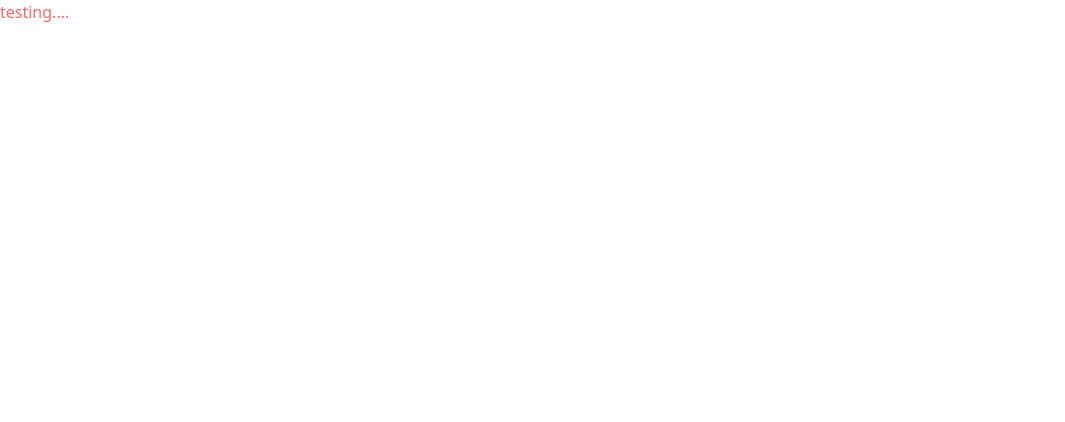
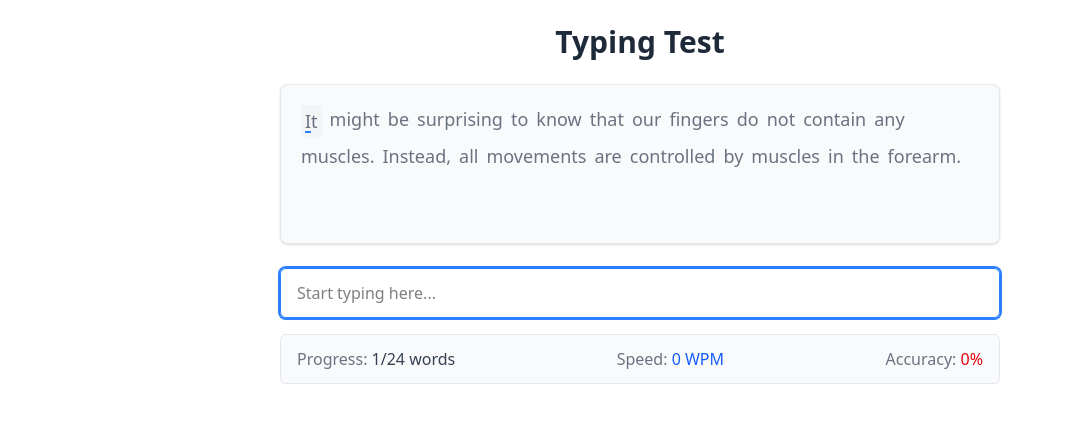
Before and after one commit to Mradul999/SmartStrokes, a React (Vite) app in the folder frontend/: page / in a window 1280 px wide. Shown: the top 422 px of the page, without its empty margins (0-1065 px from the left). Built offline with nearby package versions, Linux system fonts and the light colour scheme.

Commit message:
typing box added

```diff
--- a/frontend/src/App.jsx
+++ b/frontend/src/App.jsx
@@ -1,11 +1,12 @@
 import { useState } from 'react'
+import TypingBox from './components/TypingBox'
 
 function App() {
-  const [count, setCount] = useState(0)
+
 
   return (
     <>
-     <h1 className='text-red-400'>testing....</h1>
+    <TypingBox/>
     </>
   )
 }
--- /dev/null
+++ b/frontend/src/components/TypingBox.jsx
@@ -0,0 +1,206 @@
+import React, { useState, useEffect, useRef } from 'react';
+
+const TypingBox = () => {
+  const [userInput, setUserInput] = useState('');
+  const [startTime, setStartTime] = useState(null);
+  const [wpm, setWpm] = useState(0);
+  const [currentWordIndex, setCurrentWordIndex] = useState(0);
+  const [isComplete, setIsComplete] = useState(false);
+  const [wrongKeyPresses, setWrongKeyPresses] = useState({});
+  const inputRef = useRef(null);
+
+  const sampleText = "It might be surprising to know that our fingers do not contain any muscles. Instead, all movements are controlled by muscles in the forearm.";
+  const sampleWords = sampleText.split(' ');
+
+  useEffect(() => {
+    inputRef.current.focus();
+  }, []);
+
+  useEffect(() => {
+    if (userInput.length === 1 && !startTime) {
+      setStartTime(Date.now());
+    }
+
+    if (userInput.length > 0 && startTime) {
+      const timeElapsed = (Date.now() - startTime) / 60000;
+      const wordsTyped = userInput.trim().split(/\s+/).length;
+      setWpm(Math.floor(wordsTyped / timeElapsed));
+    }
+  }, [userInput, startTime]);
+
+  const handleInputChange = (e) => {
+    if (isComplete) return;
+
+    const value = e.target.value;
+    const lastChar = value[value.length - 1];
+    const currentPosition = value.length - 1;
+    const correspondingChar = sampleText[currentPosition];
+
+    // Track wrong key presses
+    if (value.length > userInput.length && lastChar && correspondingChar && lastChar !== correspondingChar) {
+      setWrongKeyPresses(prev => {
+        const newWrongPresses = { ...prev };
+        newWrongPresses[correspondingChar] = (newWrongPresses[correspondingChar] || 0) + 1;
+        return newWrongPresses;
+      });
+    }
+
+    setUserInput(value);
+
+    // Calculate current word index based on actual spaces
+    const spaceCount = (value.match(/ /g) || []).length;
+    const newWordIndex = Math.min(spaceCount, sampleWords.length - 1);
+    setCurrentWordIndex(newWordIndex);
+
+    // Check if all words are completed
+    if (newWordIndex >= sampleWords.length - 1) {
+      const userWords = value.split(' ');
+      const lastUserWord = userWords[userWords.length - 1] || '';
+      const lastSampleWord = sampleWords[sampleWords.length - 1];
+
+      if (lastUserWord.length >= lastSampleWord.length) {
+        setIsComplete(true);
+        inputRef.current.blur();
+        console.log('Wrong key presses:', wrongKeyPresses);
+      }
+    }
+  };
+
+  const renderText = () => {
+    const userWords = userInput.split(' ');
+
+    return (
+      <div className="flex flex-wrap leading-relaxed">
+        {sampleWords.map((word, wordIndex) => {
+          const isCurrentWord = wordIndex === currentWordIndex && !isComplete;
+          const userWord = userWords[wordIndex] || '';
+          const isPastWord = wordIndex < currentWordIndex;
+
+          return (
+            <div
+              key={wordIndex}
+              className={`
+                mr-2 mb-1 rounded
+                ${isCurrentWord ? 'bg-gray-100 px-1 py-0.5' : ''}
+              `}
+            >
+              {word.split('').map((char, charIndex) => {
+                let textColor = 'text-gray-500'; // default
+                let fontWeight = 'font-normal';
+
+                if (isPastWord || isComplete) {
+                  // For past words, check each character
+                  const userChar = userWord[charIndex];
+                  if (userChar !== undefined) {
+                    textColor = char === userChar ? 'text-green-600' : 'text-red-600';
+                  } else {
+                    textColor = 'text-gray-500';
+                  }
+                } else if (isCurrentWord && charIndex < userWord.length) {
+                  // Current word in progress
+                  textColor = char === userWord[charIndex] ? 'text-green-600' : 'text-red-600';
+                  fontWeight = charIndex === userWord.length - 1 ? 'font-bold' : 'font-normal';
+                }
+
+                return (
+                  <span
+                    key={charIndex}
+                    className={`relative ${textColor} ${fontWeight}`}
+                  >
+                    {char}
+                    {isCurrentWord && charIndex === userWord.length && (
+                      <span className="absolute left-0 w-full h-0.5 bottom-0 bg-blue-500"></span>
+                    )}
+                  </span>
+                );
+              })}
+            </div>
+          );
+        })}
+      </div>
+    );
+  };
+
+  const calculateAccuracy = () => {
+    if (!userInput) return 0;
+
+    let correctChars = 0;
+    const userWords = userInput.split(' ');
+
+    sampleWords.forEach((word, wordIndex) => {
+      const userWord = userWords[wordIndex] || '';
+      word.split('').forEach((char, charIndex) => {
+        if (charIndex < userWord.length && char === userWord[charIndex]) {
+          correctChars++;
+        }
+      });
+    });
+
+    const totalTypedChars = userInput.replace(/\s+/g, '').length;
+    return totalTypedChars > 0 ? Math.floor((correctChars / totalTypedChars) * 100) : 0;
+  };
+
+  return (
+    <div className="max-w-3xl mx-auto p-6 font-sans">
+      <h1 className="text-3xl text-gray-800 text-center mb-6 font-semibold">
+        Typing Test
+      </h1>
+
+      <div className="text-lg mb-6 min-h-[160px] bg-gray-50 p-5 rounded-lg shadow-sm border border-gray-200">
+        {renderText()}
+        {isComplete && (
+          <div className="mt-4 space-y-3">
+            <div className="p-3 bg-green-100 text-green-800 rounded-md">
+              Test completed! Your final speed: {wpm} WPM with {calculateAccuracy()}% accuracy
+            </div>
+            <div className="p-3 bg-gray-100 rounded-md">
+              <h3 className="font-medium mb-2">Mistake Analysis:</h3>
+              {Object.entries(wrongKeyPresses).length > 0 ? (
+                <ul className="space-y-1">
+                  {Object.entries(wrongKeyPresses).map(([char, count]) => (
+                    <li key={char}>
+                      Wrong key pressed instead of '<span className="font-bold">{char}</span>': {count} time{count > 1 ? 's' : ''}
+                    </li>
+                  ))}
+                </ul>
+              ) : (
+                <p>No wrong key presses! Perfect!</p>
+              )}
+            </div>
+          </div>
+        )}
+      </div>
+
+      <input
+        ref={inputRef}
+        type="text"
+        value={userInput}
+        onChange={handleInputChange}
+        className={`w-full px-4 py-3 text-base mb-4 rounded-md border ${isComplete ? 'border-gray-300 bg-gray-100' : 'border-gray-300 shadow-sm focus:outline-none focus:ring-2 focus:ring-blue-500 focus:border-blue-500'} transition-all`}
+        placeholder={isComplete ? "Test completed!" : "Start typing here..."}
+        disabled={isComplete}
+      />
+
+      <div className="flex justify-between bg-gray-50 px-4 py-3 rounded-md border border-gray-200">
+        <div className="font-medium">
+          <span className="text-gray-500">Progress: </span>
+          <span className="text-gray-700">
+            {Math.min(currentWordIndex + 1, sampleWords.length)}/{sampleWords.length} words
+          </span>
+        </div>
+        <div className="font-medium">
+          <span className="text-gray-500">Speed: </span>
+          <span className="text-blue-600">{wpm} WPM</span>
+        </div>
+        <div className="font-medium">
+          <span className="text-gray-500">Accuracy: </span>
+          <span className={calculateAccuracy() > 80 ? 'text-green-600' : 'text-red-600'}>
+            {calculateAccuracy()}%
+          </span>
+        </div>
+      </div>
+    </div>
+  );
+};
+
+export default TypingBox;
```
